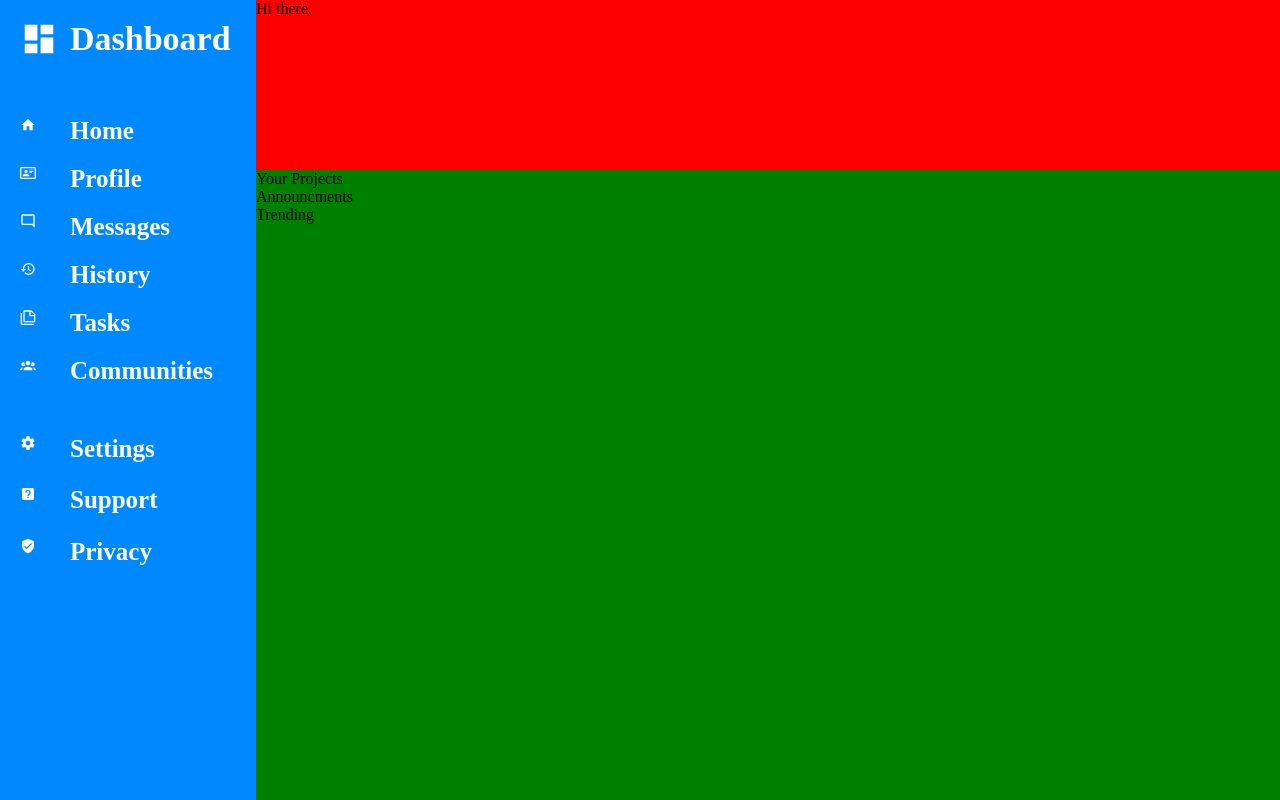
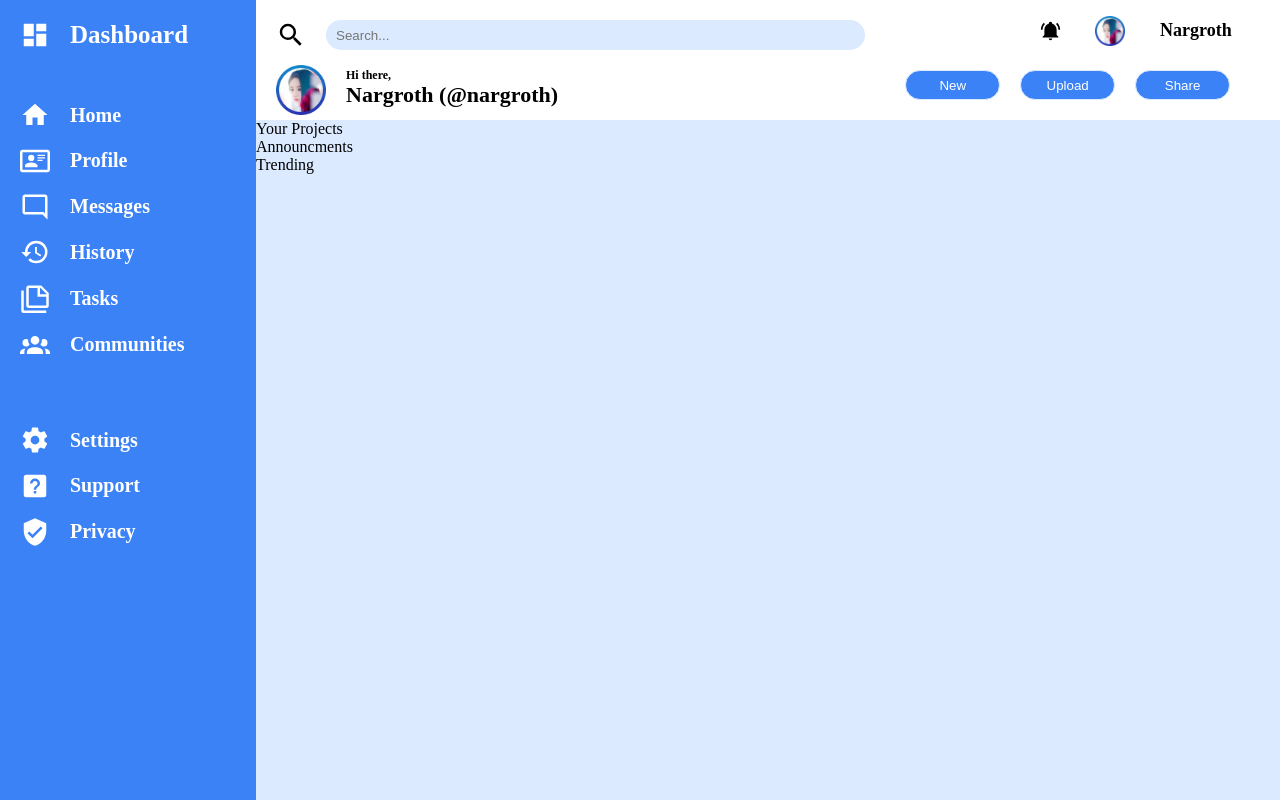
Before and after one commit to Nargroth108/dashboard, a plain HTML site: page index.html in a window 1280 px wide. Shown: the top 800 px of the page. Drawn offline with Linux system fonts and the light colour scheme.

Commit message:
Styling the header elements till their final form

```diff
--- a/index.html
+++ b/index.html
@@ -12,72 +12,71 @@
         <div class="sidebar-main-container">
             <div class="sidebar-sub-container dashboard-title-container">
                 <svg class="sidebar-icons dashboard-icon" xmlns="http://www.w3.org/2000/svg" viewBox="0 0 24 24"><title>view-dashboard</title><path d="M13,3V9H21V3M13,21H21V11H13M3,21H11V15H3M3,13H11V3H3V13Z" /></svg>
-                <div class="sidebar-text dashboard-title">Dashboard</div>
+                <div class="sidebar-text dashboard-title"><a href="">Dashboard</a></div>
             </div>
         </div>
         <div class="sidebar-main-container">
             <div class="sidebar-sub-container">
                 <svg class="sidebar-icons" xmlns="http://www.w3.org/2000/svg" viewBox="0 0 24 24"><title>home</title><path d="M10,20V14H14V20H19V12H22L12,3L2,12H5V20H10Z" /></svg>
-                <div class="sidebar-text">Home</div>
+                <div class="sidebar-text"><a href="">Home</a></div>
             </div>
             <div class="sidebar-sub-container">
                 <svg class="sidebar-icons" xmlns="http://www.w3.org/2000/svg" viewBox="0 0 24 24"><title>card-account-details-outline</title><path d="M22,3H2C0.91,3.04 0.04,3.91 0,5V19C0.04,20.09 0.91,20.96 2,21H22C23.09,20.96 23.96,20.09 24,19V5C23.96,3.91 23.09,3.04 22,3M22,19H2V5H22V19M14,17V15.75C14,14.09 10.66,13.25 9,13.25C7.34,13.25 4,14.09 4,15.75V17H14M9,7A2.5,2.5 0 0,0 6.5,9.5A2.5,2.5 0 0,0 9,12A2.5,2.5 0 0,0 11.5,9.5A2.5,2.5 0 0,0 9,7M14,7V8H20V7H14M14,9V10H20V9H14M14,11V12H18V11H14" /></svg>
-                <div class="sidebar-text">Profile</div>
+                <div class="sidebar-text"><a href="">Profile</a></div>
             </div>
             <div class="sidebar-sub-container">
                 <svg class="sidebar-icons" xmlns="http://www.w3.org/2000/svg" viewBox="0 0 24 24"><title>message-reply-outline</title><path d="M20 2H4C2.9 2 2 2.9 2 4V16C2 17.1 2.9 18 4 18H18L22 22V4C22 2.9 21.1 2 20 2M20 17.2L18.8 16H4V4H20V17.2Z" /></svg>
-                <div class="sidebar-text">Messages</div>
+                <div class="sidebar-text"><a href="">Messages</a></div>
             </div>
             <div class="sidebar-sub-container">
                 <svg class="sidebar-icons" xmlns="http://www.w3.org/2000/svg" viewBox="0 0 24 24"><title>history</title><path d="M13.5,8H12V13L16.28,15.54L17,14.33L13.5,12.25V8M13,3A9,9 0 0,0 4,12H1L4.96,16.03L9,12H6A7,7 0 0,1 13,5A7,7 0 0,1 20,12A7,7 0 0,1 13,19C11.07,19 9.32,18.21 8.06,16.94L6.64,18.36C8.27,20 10.5,21 13,21A9,9 0 0,0 22,12A9,9 0 0,0 13,3" /></svg>
-                <div class="sidebar-text">History</div>
+                <div class="sidebar-text"><a href="">History</a></div>
             </div>
             <div class="sidebar-sub-container">
                 <svg class="sidebar-icons" xmlns="http://www.w3.org/2000/svg" viewBox="0 0 24 24"><title>note-multiple-outline</title><path d="M3,6V22H21V24H3A2,2 0 0,1 1,22V6H3M16,9H21.5L16,3.5V9M7,2H17L23,8V18A2,2 0 0,1 21,20H7C5.89,20 5,19.1 5,18V4A2,2 0 0,1 7,2M7,4V18H21V11H14V4H7Z" /></svg>
-                <div class="sidebar-text">Tasks</div>
+                <div class="sidebar-text"><a href="">Tasks</a></div>
             </div>
             <div class="sidebar-sub-container">
                 <svg class="sidebar-icons" xmlns="http://www.w3.org/2000/svg" viewBox="0 0 24 24"><title>account-group</title><path d="M12,5.5A3.5,3.5 0 0,1 15.5,9A3.5,3.5 0 0,1 12,12.5A3.5,3.5 0 0,1 8.5,9A3.5,3.5 0 0,1 12,5.5M5,8C5.56,8 6.08,8.15 6.53,8.42C6.38,9.85 6.8,11.27 7.66,12.38C7.16,13.34 6.16,14 5,14A3,3 0 0,1 2,11A3,3 0 0,1 5,8M19,8A3,3 0 0,1 22,11A3,3 0 0,1 19,14C17.84,14 16.84,13.34 16.34,12.38C17.2,11.27 17.62,9.85 17.47,8.42C17.92,8.15 18.44,8 19,8M5.5,18.25C5.5,16.18 8.41,14.5 12,14.5C15.59,14.5 18.5,16.18 18.5,18.25V20H5.5V18.25M0,20V18.5C0,17.11 1.89,15.94 4.45,15.6C3.86,16.28 3.5,17.22 3.5,18.25V20H0M24,20H20.5V18.25C20.5,17.22 20.14,16.28 19.55,15.6C22.11,15.94 24,17.11 24,18.5V20Z" /></svg>
-                <div class="sidebar-text">Communities</div>
+                <div class="sidebar-text"><a href="">Communities</a></div>
             </div>
         </div>
         <div class="sidebar-main-container">
             <div class="sidebar-sub-container">
                 <svg class="sidebar-icons" xmlns="http://www.w3.org/2000/svg" viewBox="0 0 24 24"><title>cog</title><path d="M12,15.5A3.5,3.5 0 0,1 8.5,12A3.5,3.5 0 0,1 12,8.5A3.5,3.5 0 0,1 15.5,12A3.5,3.5 0 0,1 12,15.5M19.43,12.97C19.47,12.65 19.5,12.33 19.5,12C19.5,11.67 19.47,11.34 19.43,11L21.54,9.37C21.73,9.22 21.78,8.95 21.66,8.73L19.66,5.27C19.54,5.05 19.27,4.96 19.05,5.05L16.56,6.05C16.04,5.66 15.5,5.32 14.87,5.07L14.5,2.42C14.46,2.18 14.25,2 14,2H10C9.75,2 9.54,2.18 9.5,2.42L9.13,5.07C8.5,5.32 7.96,5.66 7.44,6.05L4.95,5.05C4.73,4.96 4.46,5.05 4.34,5.27L2.34,8.73C2.21,8.95 2.27,9.22 2.46,9.37L4.57,11C4.53,11.34 4.5,11.67 4.5,12C4.5,12.33 4.53,12.65 4.57,12.97L2.46,14.63C2.27,14.78 2.21,15.05 2.34,15.27L4.34,18.73C4.46,18.95 4.73,19.03 4.95,18.95L7.44,17.94C7.96,18.34 8.5,18.68 9.13,18.93L9.5,21.58C9.54,21.82 9.75,22 10,22H14C14.25,22 14.46,21.82 14.5,21.58L14.87,18.93C15.5,18.67 16.04,18.34 16.56,17.94L19.05,18.95C19.27,19.03 19.54,18.95 19.66,18.73L21.66,15.27C21.78,15.05 21.73,14.78 21.54,14.63L19.43,12.97Z" /></svg>
-                <div class="sidebar-text">Settings</div>
+                <div class="sidebar-text"><a href="">Settings</a></div>
             </div>
             <div class="sidebar-sub-container">
                 <svg class="sidebar-icons" xmlns="http://www.w3.org/2000/svg" viewBox="0 0 24 24"><title>help-box</title><path d="M11,18H13V16H11V18M12,6A4,4 0 0,0 8,10H10A2,2 0 0,1 12,8A2,2 0 0,1 14,10C14,12 11,11.75 11,15H13C13,12.75 16,12.5 16,10A4,4 0 0,0 12,6M5,3H19A2,2 0 0,1 21,5V19A2,2 0 0,1 19,21H5A2,2 0 0,1 3,19V5A2,2 0 0,1 5,3Z" /></svg>
-                <div class="sidebar-text">Support</div>
+                <div class="sidebar-text"><a href="">Support</a></div>
             </div>
             <div class="sidebar-sub-container">
                 <svg class="sidebar-icons" xmlns="http://www.w3.org/2000/svg" viewBox="0 0 24 24"><title>shield-check</title><path d="M10,17L6,13L7.41,11.59L10,14.17L16.59,7.58L18,9M12,1L3,5V11C3,16.55 6.84,21.74 12,23C17.16,21.74 21,16.55 21,11V5L12,1Z" /></svg>
-                <div class="sidebar-text">Privacy</div>
+                <div class="sidebar-text"><a href="">Privacy</a></div>
             </div>
         </div>
     </div>
 
-    <div class="header-container search-container">
-        <div class="header-sub-container">
-            <div class="align-right search-icon"></div>
-            <div class="align-left search-bar"></div>
+    <div class="header-container">
+        <div class="header-sub-container search-container">
+            <svg class="align-right search-icon" xmlns="http://www.w3.org/2000/svg" viewBox="0 0 24 24"><title>magnify</title><path d="M9.5,3A6.5,6.5 0 0,1 16,9.5C16,11.11 15.41,12.59 14.44,13.73L14.71,14H15.5L20.5,19L19,20.5L14,15.5V14.71L13.73,14.44C12.59,15.41 11.11,16 9.5,16A6.5,6.5 0 0,1 3,9.5A6.5,6.5 0 0,1 9.5,3M9.5,5C7,5 5,7 5,9.5C5,12 7,14 9.5,14C12,14 14,12 14,9.5C14,7 12,5 9.5,5Z" /></svg>
+            <input class="align-left search-bar" type="text" placeholder="Search...">
         </div>
         <div class="header-sub-container account-container">
-            <div class="align-right notification-icon"></div>
-            <div class="account-icon"></div>
-            <div class="align-left account-name"></div>
+            <div></div>
+            <svg class="align-right notification-icon" xmlns="http://www.w3.org/2000/svg" viewBox="0 0 24 24"><title>bell-ring</title><path d="M21,19V20H3V19L5,17V11C5,7.9 7.03,5.17 10,4.29C10,4.19 10,4.1 10,4A2,2 0 0,1 12,2A2,2 0 0,1 14,4C14,4.1 14,4.19 14,4.29C16.97,5.17 19,7.9 19,11V17L21,19M14,21A2,2 0 0,1 12,23A2,2 0 0,1 10,21M19.75,3.19L18.33,4.61C20.04,6.3 21,8.6 21,11H23C23,8.07 21.84,5.25 19.75,3.19M1,11H3C3,8.6 3.96,6.3 5.67,4.61L4.25,3.19C2.16,5.25 1,8.07 1,11Z" /></svg>
+            <img class="pfp" src="pfp.png" alt="pfp">
+            <div class="align-left account-name">Nargroth</div>
         </div>
         <div class="header-sub-container name-container">
-            <div class="align-right"></div>
-            <div class="align-left">
-                <div class="greeting">Hi there,</div>
-                <div class="name"></div>
-            </div>
+            <img class="big-pfp" src="pfp.png" alt="pfp">
+            <div class="greeting">Hi there,</div>
+            <div class="name">Nargroth (@nargroth)</div>
         </div>
         <div class="header-sub-container buttons">
-            <div class="new-btn"></div>
-            <div class="upload-btn"></div>
-            <div class="share-btn"></div>
+            <button class="new-btn header-btn"><a href="">New</a></button>
+            <button class="upload-btn header-btn"><a href="">Upload</a></button>
+            <button class="share-btn header-btn"><a href="">Share</a></button>
         </div>
     </div>
 
--- a/style.css
+++ b/style.css
@@ -6,20 +6,21 @@
 
 body {
     display: grid;
-    grid-template: 1fr 5fr / 1fr 4fr;
+    grid-template: 120px 1fr / 1fr 4fr;
+    --blue: #3b82f6;
+    --lblue: #dbeafe;
 }
 
 .sidebar-container {
-    background-color: rgb(0, 136, 255);
+    background-color: var(--blue);
     grid-area: 1 / 1 / 3 / 2;
     display: grid;
     row-gap: 50px;
-    grid-template-rows: 1fr 4fr 2fr 6fr;
+    grid-template-rows: 50px 275px 137.5px;
 }
 
 .sidebar-main-container {
     display: grid;
-    row-gap: 20px;
     align-items: start;
 }
 
@@ -29,17 +30,19 @@ body {
     padding-left: 20px;
     padding-right: 20px;
     column-gap: 20px;
+    align-items: center;
 }
 
 .sidebar-icons {
     grid-column: 1;
     fill: white;
 }
+
 .sidebar-text {
     grid-column: 2;
     text-align: start;
     color: white;
-    font-size: 25px;
+    font-size: 20px;
     font-weight: 800;
 }
 
@@ -48,23 +51,100 @@ body {
 }
 
 .dashboard-title {
-    font-size: 34px;
+    font-size: 25px;
 }
 
-.dashboard-icon {
-    height: 100%;
+
+
+.header-container {
+    grid-area: 1 / 2 / 2 / 3;
+    display: grid;
+    grid-template: 60px 60px / 2fr 1fr;
+    font-weight: 800;
+    gap: 0;
+    padding-right: 50px;
 }
 
-.header-container {
-    background-color: red;
-    grid-area: 1 / 2 / 2 / 3;
+.search-container {
+    display: grid;
+    grid-template-columns: 30px 1fr;
+    padding: 20px;
+    padding-bottom: 10px;
+    height: 60px;
+}
+
+.search-bar {
+    background-color: var(--lblue);
+    grid-column: 2 / 3;
+    border-radius: 15px;
+    margin: 0 20px;
+    border: none;
+    padding-left: 10px;
+    max-width: 750px;
+}
+
+.account-container {
+    display: grid;
+    grid-template-columns: 1fr 30px 30px 50px;
+    padding: 20px;
+    column-gap: 30px;
+    align-items: center;
+    font-size: 18px;
+}
+
+.pfp {
+    height: 30px;
+    margin: -5px;
+}
+
+.name-container {
+    display: grid;
+    grid-template: 1fr 1fr / 40px 1fr;
+    padding-left: 20px;
+    column-gap: 30px;
+    align-items: center;
+    font-size: 12px;
+}
+
+.big-pfp {
+    grid-area: 1 / 1 / 3 / 2;
+    height: 50px;
+}
+
+.name {
+    margin-top: -20px;
+    font-size: 22px;
+}
+
+.buttons {
+    display: grid;
+    grid-auto-flow: column;
+    gap: 20px;
+    align-items: end;
+    padding-bottom: 20px;
+}
+.header-btn {
+    background-color: var(--blue);
+    border-radius: 25px;
+    height: 30px;
+    min-width: 75px;
+    border: var(--lblue) solid 1px;
+    color: white;
 }
 
 .board-container {
-    background: green;
+    background: var(--lblue);
     grid-area: 2 / 2 / 3 / 3;
+    height: 1000px;
 }
 
+a {
+    text-decoration: none;
+    color: inherit;
+}
+
+
+
 svg {
-    height: 2vh;
+    height: 100%;
 }
```
Also changed, not shown: pfp.png (added).
